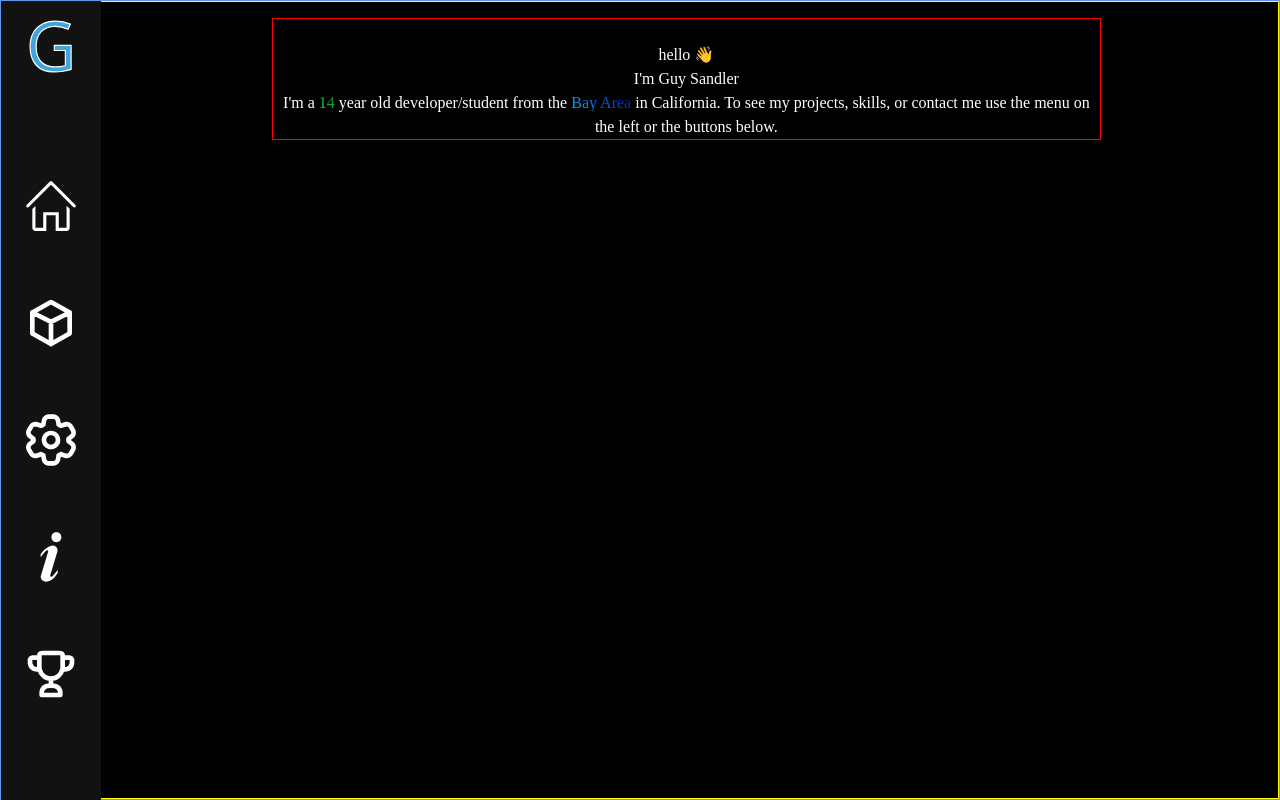
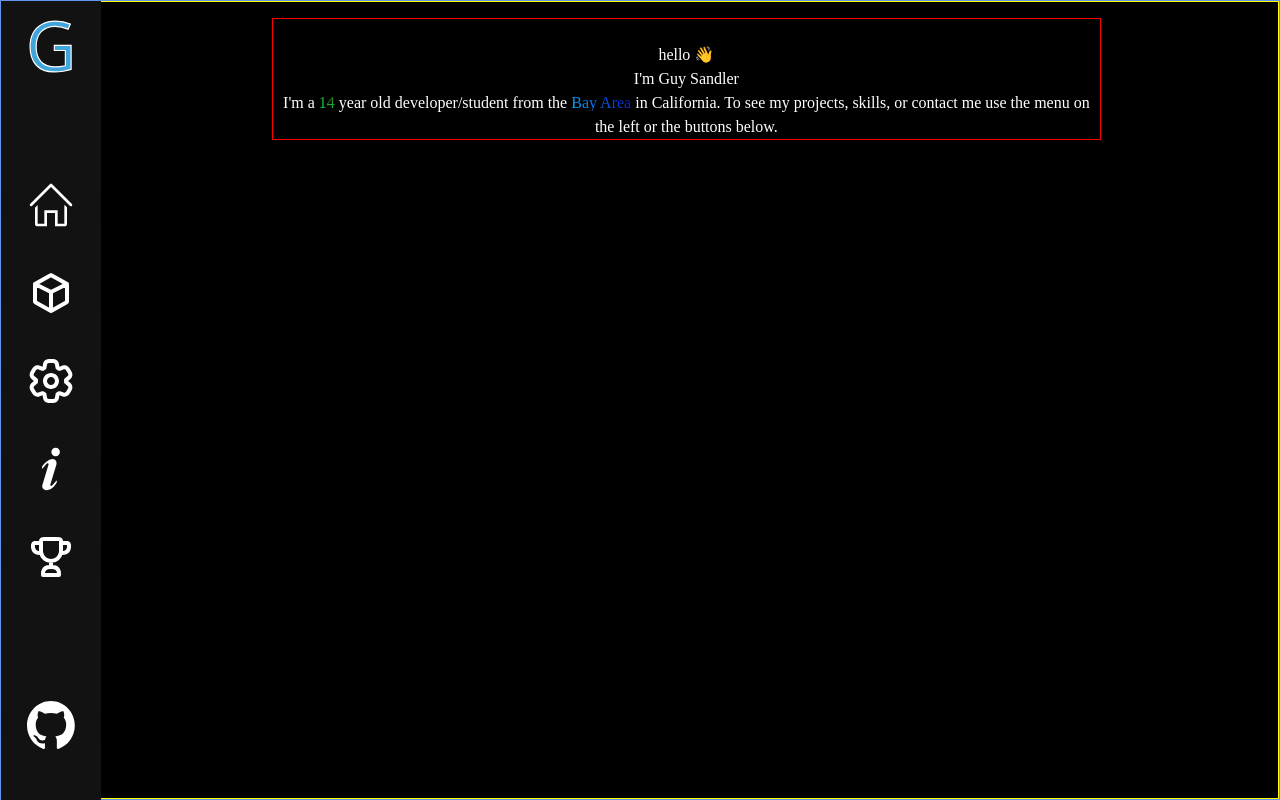
Before and after one commit to GuySandler/portfolio, a SvelteKit app: page / in a window 1280 px wide. Built offline with nearby package versions, Linux system fonts and the light colour scheme.

Commit message:
restarted 3
sidebar css

```diff
--- a/package.json
+++ b/package.json
@@ -23,7 +23,7 @@
 		"postcss": "^8.4.32",
 		"svelte": "^4.2.7",
 		"svelte-check": "^3.6.0",
-		"tailwindcss": "^3.4.0",
+		"tailwindcss": "^3.4.1",
 		"tslib": "^2.4.1",
 		"typescript": "^5.0.0",
 		"vite": "^5.0.3"
--- a/src/routes/sidebar.svelte
+++ b/src/routes/sidebar.svelte
@@ -12,18 +12,18 @@
     let MouseX = 0;
     let MouseY = 0;
     function handleMouseMove(e) {
-        MouseX = e.clientX-350;
-        MouseY = e.clientY-350;
+        MouseX = e.clientX-500;
+        MouseY = e.clientY-250;
     }
-    $: Geffectx = MouseX/50;
-    $: Geffecty = MouseY/50;
+    $: Geffectx = MouseX/100;
+    $: Geffecty = MouseY/75;
 </script>
 
 <svelte:window on:mousemove={handleMouseMove}/>
 
 <main>
     <center>
-        <div id="container">
+        <div id="container" class="md:flex sh:overflow-y-auto">
             <div class="item order-1">
                 <div id="logoBox">
                     <img style="fill:white;z-index: 1" alt="G" src={G1} />
@@ -35,11 +35,21 @@
             </div>
             <div class="item order-3">
                 <div id="menu">
-                    <button><img class="image" alt="home" src={house} /></button>
-                    <button><img class="image" alt="projects" src={cube} /></button>
-                    <button><img class="image" alt="skills" src={gear} /></button>
-                    <button><img class="image" alt="info" src={info} /></button>
-                    <button><img class="image" alt="awards" src={awards} /></button>
+                    <button class="extraPad">
+                        <img class="image" alt="home" src={house} />
+                    </button>
+                    <button class="extraPad">
+                        <button><img class="image" alt="projects" src={cube} /></button>
+                    </button>
+                    <button class="extraPad">
+                        <button><img class="image" alt="skills" src={gear} /></button>
+                    </button>
+                    <button class="extraPad">
+                        <button><img class="image" alt="info" src={info} /></button>
+                    </button>
+                    <button class="extraPad">
+                        <button><img class="image" alt="awards" src={awards} /></button>
+                    </button>
                 </div>
             </div>
             <div class="item order-4">
@@ -47,8 +57,12 @@
             </div>
             <div class="item order-5">
                 <div id="contact">
-                    <button><img id="git" style="width:7vh;height:7vh;margin-bottom: 5px;margin-top: 30px" alt="github" src={github} /></button>
-                    <button><img class="image" alt="email" src={letter} /></button>
+                    <button class="extraPad">
+                        <img id="git" alt="github" src={github} />
+                    </button>
+                    <button class="extraPad">
+                        <img class="image" alt="email" src={letter} />
+                    </button>
                 </div>
             </div>
         </div>
@@ -62,49 +76,73 @@
         /*width: 10%;*/
         width: 100px;
         height: 99.9vh;
-        justify-content: center;
         flex-flow: row wrap;
         overflow-y: scroll;
-        /*overflow-x: hidden;*/
         background-color: #121212;
         overflow-x: hidden;
     }
     .item {
         width: 100px;
         /*border: purple 1px solid;*/
-        margin-right: auto;
     }
     #spacer {
         height: 5vh;
+        /*border: purple solid 1px;*/
     }
+
     .image {
-        width:7vh;
-        height:7vh;
+        width:6vh;
+        height:6vh;
+        /*margin-bottom: 5px;*/
+        /*margin-top: 5px;*/
+        /*min-height: 100px;*/
+        /*margin-left: 7px;*/
+        /*border: white 1px solid;*/
+    }
+    #git {
+        width:6vh;
+        height:6vh;
+        /*border: white 1px solid;*/
+        /*margin-bottom: 10px;*/
+        /*margin-top: 30px*/
+    }
+    @keyframes buttonHover {
+        from {
+            filter: drop-shadow(0 0 0em #ffffff);
+        }
+        to {
+            filter: drop-shadow(0 0 5em #ffffff);
+        }
+    }
+    .extraPad:active {
+        filter: drop-shadow(0 0 2em #747bff);
+        animation: .25s forwards ease-in-out buttonHover;
+    /*    fix animation early stop*/
+    }
+    #menu {
         margin-bottom: 5px;
         margin-top: 5px;
-        min-height: 100px;
-        /*margin-left: 7px;*/
     }
-    @keyframes buttonHover {
-         from{transform: translate(0, 0px);}
-         to{transform: translate(0, -10px);}
-     }
-    .image:hover, #git:hover {
-        filter: drop-shadow(0 0 2em #747bff);
-        /*transform: translate(0, -10px);*/
-        animation: 3s ease-in-out 1s 2 reverse both paused buttonHover;
-    }
-    #menu {
-        margin-bottom: 10px;
-        margin-top: 10px;
+    .extraPad {
+        /*border: red solid 1px;*/
+        display: flex;
+        width: 100%;
+        justify-content: center;
+        flex-flow: row wrap;
+        overflow-y: scroll;
+        background-color: #121212;
+        overflow-x: hidden;
+        margin-top: 5vh;
+        margin-bottom: 5vh;
+        border-radius: 100px;
     }
     ::-webkit-scrollbar {
         width: 5px;
 
     }
-    ::-webkit-scrollbar-track {
-        background: #404040;
-    }
+    /*::-webkit-scrollbar-track {*/
+    /*    background: #404040;*/
+    /*}*/
     ::-webkit-scrollbar-thumb {
         background: #888;
     }
```
Also changed, not shown: 1 other file (tests, documents, lock files or other folders).
